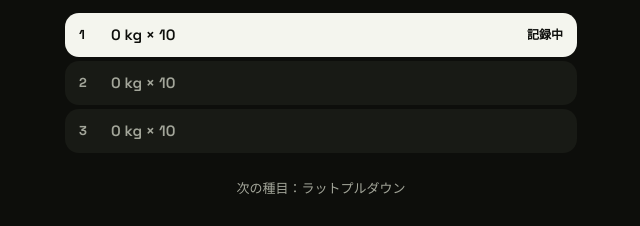
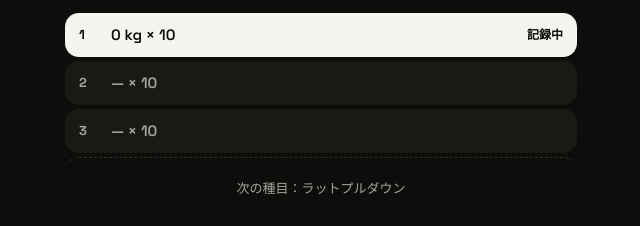
Before and after one commit to kinhiro0401/setnote, a plain HTML site: page index.html in a window 1280 px wide. Both pictures are taken after a click on the button "START WORKOUT". Shown: the part 487-713 px from the top of the page, 319-959 px from the left. Drawn offline with Linux system fonts and the light colour scheme.

Commit message:
Keep upcoming sets independent, add an inline add-set button
Co-Authored-By: Claude Fable 5.2 <noreply@anthropic.com>
Claude-Session: https://claude.ai/code/session_019itYCefVtLVkUHyABuuRGu

```diff
--- a/index.html
+++ b/index.html
@@ -40,6 +40,8 @@ a{color:var(--text);text-decoration:none}
 button:focus-visible,input:focus-visible,select:focus-visible,textarea:focus-visible,a:focus-visible{outline:2px solid var(--text);outline-offset:2px}
 svg.i{display:block;fill:none;stroke:currentColor;stroke-width:2;stroke-linecap:round;stroke-linejoin:round}
 
+/* ステータスバーの下に内容が透けないようにする */
+body::before{content:"";position:fixed;top:0;left:0;right:0;height:env(safe-area-inset-top);background:var(--bg);z-index:20}
 /* 画面の枠 */
 main{max-width:560px;margin:0 auto;padding:var(--pad-top) var(--pad-x) calc(var(--tabbar-h) + env(safe-area-inset-bottom) + 24px)}
 
@@ -146,6 +148,7 @@ body.no-tabbar main{padding-bottom:calc(env(safe-area-inset-bottom) + 190px)}
 .set-row .no{width:18px;font-size:13px;font-weight:700}.set-row .tx{flex:1;font-size:15px;font-weight:600;white-space:nowrap;overflow:hidden;text-overflow:ellipsis}
 .set-row.done{color:var(--text);cursor:pointer}.set-row .ck{color:var(--accent)}
 .set-row.cur{background:var(--text);color:var(--on-accent)}.set-row .st{font-size:12px;font-weight:700}
+.set-add{height:44px;border:1px dashed var(--track);border-radius:var(--r-row);background:none;color:var(--text-muted);font:inherit;font-size:14px;font-weight:700;display:flex;align-items:center;justify-content:center;gap:8px;cursor:pointer;width:100%}.set-add svg{width:16px;height:16px}
 .w-more{margin-top:20px;border-top:1px solid var(--surface-raised);padding-top:4px}
 .w-more summary{min-height:44px;display:flex;align-items:center;font-size:13px;color:var(--text-muted);cursor:pointer;list-style:none}.w-more summary::-webkit-details-marker{display:none}
 .w-dock{position:fixed;left:0;right:0;bottom:0;z-index:5;background:var(--bg);padding:0 var(--pad-x) calc(env(safe-area-inset-bottom) + 24px)}
@@ -468,10 +471,19 @@ const stepOf=ex=>kindOf(ex)==='dumbbell'?2:2.5;
 function draft(a,it,j){
   /* 初期値の決め方: そのセットに入れた値 → 前回の同じセット番号の回数 → 直前のセットの値 → 目標・前回の値 */
   const s=it.sets[j],b=j?draft(a,it,j-1):null,prev=lastFor(it.ex,a.id),same=prev&&prev.sets[j]&&prev.sets[j].ok?prev.sets[j]:null,pv=prev&&(prev.sets[j]||prev.sets[prev.sets.length-1]);
-  const pick=(f,fb)=>has(s[f])?s[f]:(f==='r'&&same&&has(same.r))?same.r:b&&has(b[f])?b[f]:fb;
+  const pick=(f,fb)=>has(s[f])?s[f]:(same&&has(same[f]))?same[f]:b&&has(b[f])?b[f]:fb;
   if(isC(it))return{m:+pick('m',parseFloat(it.target)||(pv&&+pv.m)||10)||0,d:+pick('d',(pv&&+pv.d)||0)||0,lv:has(s.lv)?s.lv:(b&&b.lv)||(pv&&pv.lv)||''};
   const tr=parseInt((it.target||'').split('×')[1])||0;
-  return{w:+pick('w',(pv&&+pv.w)||0)||0,r:+pick('r',tr||(pv&&+pv.r)||10)||0};
+  /* 回数は「前回の同じセット → 目標」を先に見る。今日の前のセットの回数は引き継がない */
+  const r=has(s.r)?s.r:(same&&has(same.r))?same.r:tr||(b&&b.r)||(pv&&+pv.r)||10;
+  return{w:+pick('w',(pv&&+pv.w)||0)||0,r:+r||0};
+}
+/* これからのセットの行に出す予定。今のセットの値は映さず、前回の同じセットか目標だけを出す */
+function planTxt(a,it,k){
+  const s=it.sets[k],prev=lastFor(it.ex,a.id),same=prev&&prev.sets[k]&&prev.sets[k].ok?prev.sets[k]:null;
+  if(isC(it)){const m=has(s.m)?s.m:same?same.m:parseFloat(it.target)||'';return m?`${m} 分`:'—'}
+  const tr=parseInt((it.target||'').split('×')[1])||0,w=has(s.w)?s.w:same?same.w:'',r=has(s.r)?s.r:same?same.r:tr||'';
+  return w!==''?`${fmtW(w)} × ${r||'—'}`:r?`— × ${r}`:'—';
 }
 const rowTxt=(it,v)=>isC(it)?`${v.m} 分${+v.d?` ・ ${v.d} km`:''}${v.lv?` ・ ${esc(v.lv)}`:''}`:`${fmtW(v.w)} × ${v.r}`;
 function numCard(label,ja,val,unit,i,j,f,dec){
@@ -484,7 +496,7 @@ function todayHTML(){
   const a=active(),n=a.items.length;
   const head=(sub)=>`<div class="w-head"><a class="icon-btn" href="#home" aria-label="ホームに戻る">${ICON.back}</a><div class="mid"><div class="nm${EN_MENU[a.name]?' up':''}">${esc(EN_MENU[a.name]||a.name)}</div><div class="eyebrow">${sub}</div></div><button class="pill" data-act="finish">FINISH</button></div>`;
   const more=(i)=>`<details class="w-more"><summary>その他の操作</summary>
-    ${i>=0?`<div class="row"><button class="btn sm" data-act="addset" data-i="${i}">${isC(a.items[i])?'＋ 区間':'＋ セット'}</button>${a.items[i].sets.length>1?`<button class="btn sm" data-act="rmset" data-i="${i}">最後の${isC(a.items[i])?'区間':'セット'}を消す</button>`:''}<button class="btn sm" data-act="rmex" data-i="${i}">この種目を外す</button></div>`:''}
+    ${i>=0?`<div class="row">${a.items[i].sets.length>1?`<button class="btn sm" data-act="rmset" data-i="${i}">最後の${isC(a.items[i])?'区間':'セット'}を消す</button>`:''}<button class="btn sm" data-act="rmex" data-i="${i}">この種目を外す</button></div>`:''}
     <label for="addEx">種目を追加（一覧にない名前もそのまま登録できます）</label><div class="row" style="flex-wrap:nowrap"><input id="addEx" list="exlist" placeholder="例: ラットプルダウン"><button class="btn dark" data-act="addex">追加</button></div>
     <div class="row" style="margin-top:16px"><button class="btn sm ghost" data-act="discard">記録を破棄</button></div></details>`;
   if(!n)return head('NO WORKOUT')+`<div class="empty-s">まだ種目がありません。下から追加してください。</div><details class="w-more" open><summary>種目を追加</summary><div class="row" style="flex-wrap:nowrap"><input id="addEx" list="exlist" placeholder="例: ラットプルダウン" aria-label="種目を追加"><button class="btn dark" data-act="addex">追加</button></div><div class="row" style="margin-top:16px"><button class="btn sm ghost" data-act="discard">記録を破棄</button></div></details>`;
@@ -499,7 +511,7 @@ function todayHTML(){
   const rows=it.sets.map((s,k)=>{
     if(s.ok)return `<button class="set-row done" data-act="wundo" data-j="${k}" aria-label="セット ${k+1} 完了 ${rowTxt(it,s)}。押すと記録し直せます"><span class="no">${k+1}</span><span class="tx">${rowTxt(it,s)}</span><span class="ck" role="img" aria-label="完了">${W_ICON.check}</span></button>`;
     if(k===j)return `<div class="set-row cur"><span class="no">${k+1}</span><span class="tx" id="curTxt">${rowTxt(it,cur)}</span><span class="st">記録中</span></div>`;
-    return `<div class="set-row"><span class="no">${k+1}</span><span class="tx">${rowTxt(it,draft(a,it,k))}</span></div>`}).join('');
+    return `<div class="set-row"><span class="no">${k+1}</span><span class="tx">${planTxt(a,it,k)}</span></div>`}).join('');
   const resting=REST_ON&&restEnd>Date.now();
   const restBox=resting?`<div class="rest-box"><div class="lb">REST</div><div class="tm" id="restT">${mmss((restEnd-Date.now())/1000)}</div><button data-act="reststop">スキップ</button></div>`
     :`<div class="rest-idle">${last?'最後の種目です':'次の種目：'+esc(a.items[i+1].ex)}</div>`;
@@ -513,7 +525,7 @@ function todayHTML(){
   ${cards?`<div class="num-grid">${cards}</div>`:''}
   ${C&&!allDone?`<label for="lvIn">強度（Lv・傾斜など）</label><input id="lvIn" data-i="${i}" data-j="${j}" data-f="lv" value="${esc(cur.lv)}" placeholder="例: 傾斜3">`:''}
   ${!C&&BB.has(it.ex)&&!allDone?plateSVG(cur.w):''}
-  <div class="set-list">${rows}</div>
+  <div class="set-list">${rows}<button class="set-add" data-act="addset" data-i="${i}">${W_ICON.plus}<span>${C?'区間':'セット'}を追加</span></button></div>
   ${more(i)}
   <div class="w-dock"><div class="in">${restBox}${mainBtn}</div></div>`;
 }
@@ -702,7 +714,7 @@ function act(a,b){
     if(isC(it)){if(!(v.m>0)){toast('時間（分）を入力してください');return}x.m=String(v.m);x.d=v.d?String(v.d):'';x.lv=v.lv;x.ok=true}
     else{if(!(v.r>0)){toast('回数を入力してください');return}x.w=String(v.w);x.r=String(v.r);x.ok=true;startRest(s.rest||+S.config.rest||90)}
     save('s_'+s.id);return render()}
-  if(a==='addset'){const it=s.items[i],l=it.sets[it.sets.length-1];it.sets.push(isC(it)?{m:'',d:'',lv:l?l.lv:'',ok:false}:{w:l?l.w:'',r:l?l.r:'',ok:false});save('s_'+s.id);return render()}
+  if(a==='addset'){const it=s.items[i],l=it.sets[it.sets.length-1];it.sets.push(isC(it)?{m:'',d:'',lv:'',ok:false}:{w:'',r:'',ok:false});save('s_'+s.id);return render()}
   if(a==='rmset'){s.items[i].sets.pop();save('s_'+s.id);return render()}
   if(a==='rmex'){const old=s.items.splice(i,1)[0],sid=s.id;wEx=-1;save('s_'+sid);render();return toast(old.ex+' を外しました',()=>{const t=S.sessions.find(x=>x.id===sid);if(t){t.items.splice(i,0,old);save('s_'+sid)}})}
   if(a==='addex'){const inp=$('#addEx'),n=inp.value.trim();if(!n){inp.focus();return}addCustom(n);s.items.push(isCardio(n)?{ex:n,cardio:true,target:'',sets:[{m:'',d:'',lv:'',ok:false}]}:{ex:n,target:'',sets:[0,1,2].map(()=>({w:'',r:'',ok:false}))});save('s_'+s.id);wEx=s.items.length-1;render();return toast(n+' を追加しました')}
```
